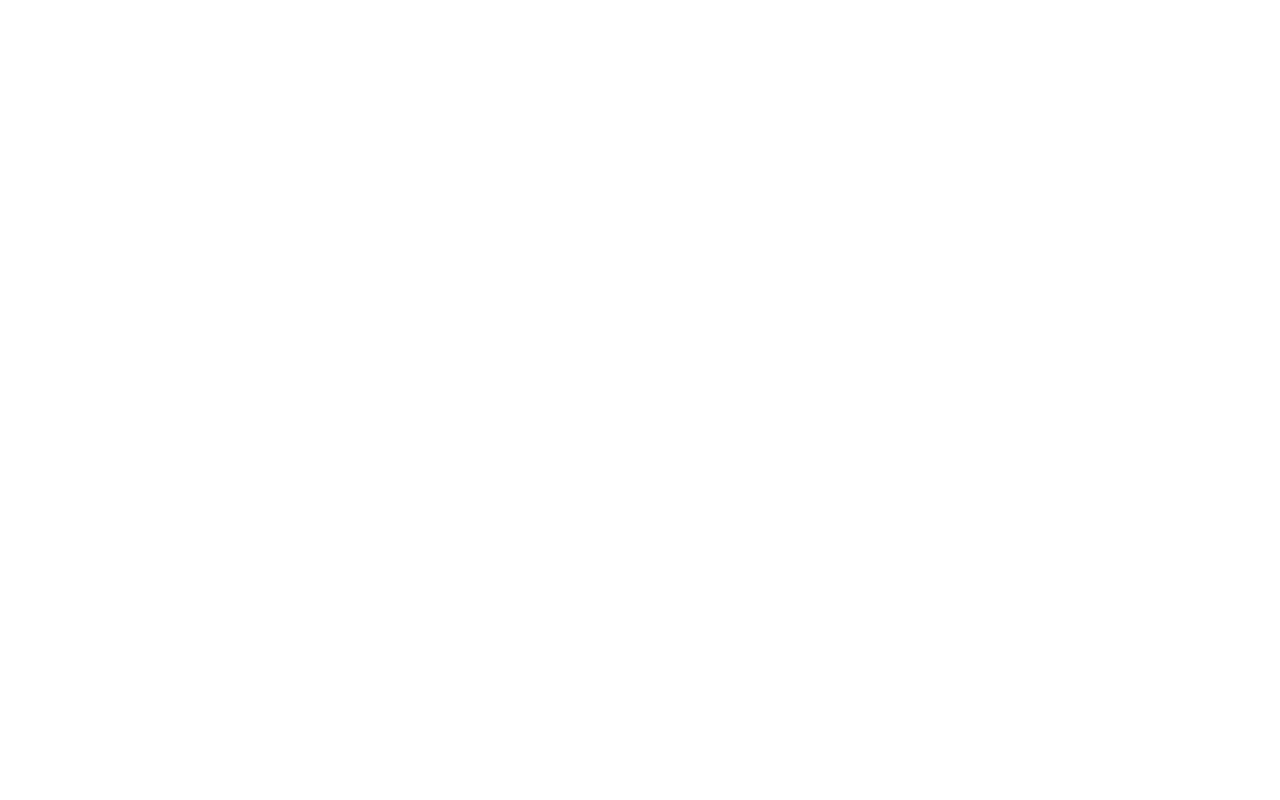
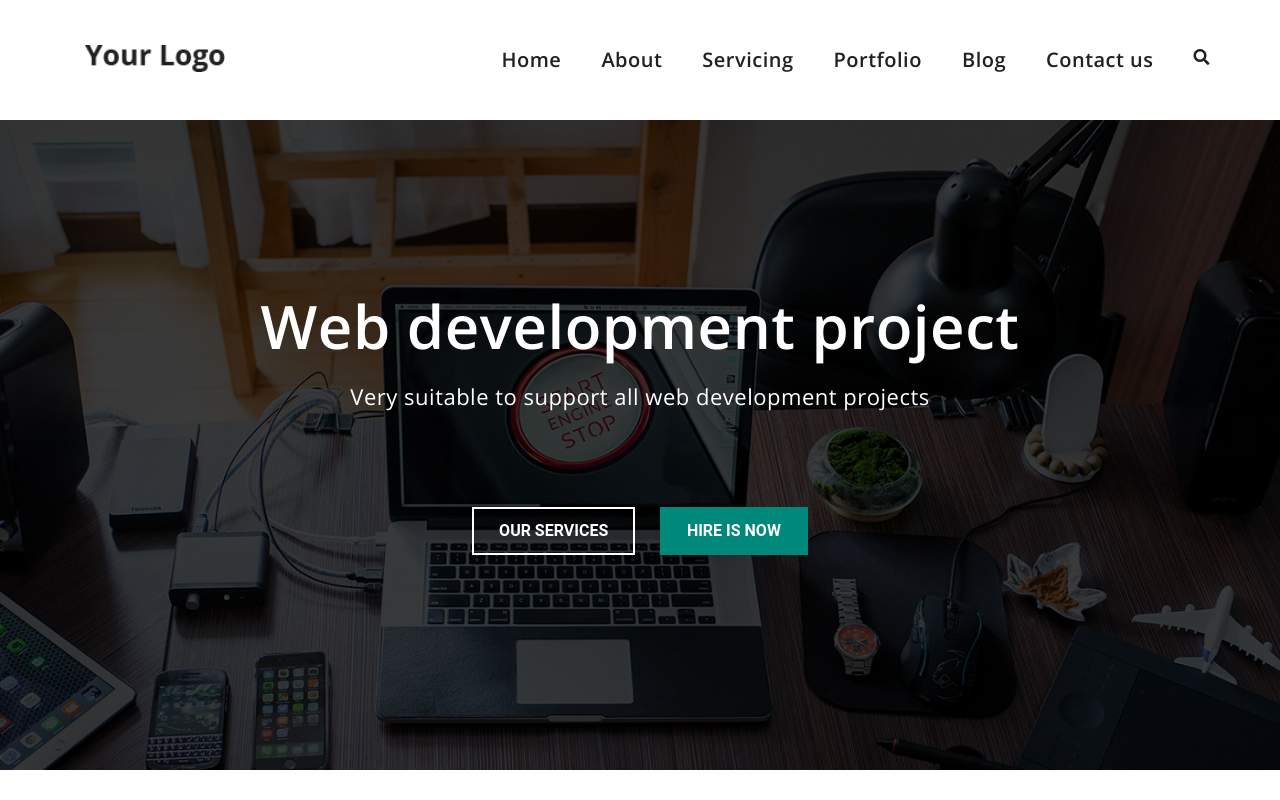
Before and after one commit to f1na1ik/TlayoutGulp, a website: page app/index.html in a window 1280 px wide. Drawn offline with Linux system fonts and the light colour scheme.

Commit message:
header ready, посмотреть видос про сетки bootstrap

```diff
--- a/app/index.html
+++ b/app/index.html
@@ -2,15 +2,54 @@
 <html lang="en">
 <head>
     <meta charset="UTF-8">
+    <title>Web development project</title>
     <link rel="stylesheet" href="css/libs.min.css">
     <link rel="stylesheet" href="fonts/fontawesome-free-5.10.0-web/css/all.min.css">
     <link rel="stylesheet" href="css/style.min.css">
-    <title></title>
-
 </head>
 <body>
+<!-----------------------------HEADER------------------------------------------>
+<header>
+    <div class="menu-bar">
+        <div class="container">
+            <div class="row">
+                <div class="col-xl-2">
+                    <img class="logo" src="img/logo.png">
+                </div>
+                <div class="co1-x1-8 ml-auto align-self-center">
+                    <nav>
+                        <ul class="menu d-flex justify-content-end">
+                            <li class="menu__item"><a href="#">Home</a></li>
+                            <li class="menu__item"><a href="#">About</a></li>
+                            <li class="menu__item"><a href="#">Servicing</a></li>
+                            <li class="menu__item"><a href="#">Portfolio</a></li>
+                            <li class="menu__item"><a href="#">Blog</a></li>
+                            <li class="menu__item"><a href="#">Contact us</a></li>
+                            <li class="menu__item"><i class="fas fa-search"></i></li>
+                        </ul>
+                    </nav>
+                </div>
+            </div>
+        </div>
+    </div>
+    <div class="header">
+        <div class="container">
+            <div class="row">
+                <div class="co1-x1-12">
+                    <h1 class="header__title">Web development project</h1>
+                    <p class="header__text">Very suitable to support all web development projects</p>
+                    <button class="button button_empty">OUR SERVICES</button>
+                    <button class="button button_full">HIRE IS NOW</button>
+                </div>
+            </div>
+        </div>
+    </div>
+</header>
 
 
+<!-------------------------FOOTER---------------------------------------------->
+
+<!------------------------JS, scripts------------------------------------------>
     <script src="js/libs.min.js"></script>
     <script src="js/main.js"></script>
 </body>
--- /dev/null
+++ b/app/sass/fonts.sass
@@ -0,0 +1,12 @@
+@font-face
+  font-family: 'Open Sans Bold'
+  src: url("../fonts/OpenSans-bold.ttf")
+@font-face
+  font-family: 'Open Sans Light'
+  src: url("../fonts/OpenSans-Light.ttf")
+@font-face
+  font-family: 'Open Sans Regular'
+  src: url("../fonts/OpenSans-Regular.ttf")
+@font-face
+  font-family: 'Open Sans Semibold'
+  src: url("../fonts/OpenSans-Semibold.ttf")
--- a/app/sass/style.sass
+++ b/app/sass/style.sass
@@ -1,11 +1,77 @@
+@import "fonts"
+@import "vars"
+
 *
   box-sizing: border-box
+body
+  color: #212121
+  font-family: $OSR
+  letter-spacing: 0.5px
 a
   text-decoration: none
+  color: #212121
 ul, li
   list-style: none
   margin: 0
   padding: 0
+  display: block
 h1,h2,h3,h4,h5,h6,p
   margin: 0
   padding: 0
+//-----------HEADER-NAVBAR
+.menu-bar
+  padding: 45px 0
+  .logo
+    width: 140px
+.menu__item
+  & a
+    font-size: 20px
+    font-family: $OSS
+    transition: .3s
+    &:hover
+      text-decoration: none
+      color: #b70000
+  & i
+    transition: .3s
+    &:hover
+      color: #b70000
+      cursor: pointer
+  & + &
+    margin-left: 40px
+//-------HEADER-CONTENT-----------------------------------
+.header
+  background-image: url(../img/header.png)
+  min-height: 650px
+  padding: 170px 0
+  text-align: center
+  color: #ffffff
+  background-size: cover
+  background-repeat: no-repeat
+  background-position: center
+  .row
+    display: block
+  &__title
+    font-size: 60px
+    margin-bottom: 23px
+    font-family: $OSS
+  &__text
+    font-size: 22px
+    line-height: 22px
+    margin-bottom: 100px
+.button
+  font-family: 'Roboto', sans-serif
+  font-weight: 700
+  color: #ffffff
+  padding: 10px 25px
+  margin: 0 10px
+  transition: .4s
+  &_empty
+    background: transparent
+    border: 2px solid white
+    &:hover
+      background-color: #0f6674
+  &_full
+    background-color: #00897b
+    border: 2px solid #00897b
+    &:hover
+      background-color: #0f6674
--- /dev/null
+++ b/app/sass/vars.sass
@@ -0,0 +1,4 @@
+$OSB: "Open Sans Bold", sans-serif
+$OSL: "Open Sans Light", sans-serif
+$OSR: "Open Sans Regular", sans-serif
+$OSS: "Open Sans Semibold", sans-serif
```
Also changed, not shown: app/css/fonts.css (added), app/css/fonts.min.css (added), app/css/media.css (added), app/css/media.min.css (added), app/css/mixins/font-face.css (added), app/css/mixins/font-face.min.css (added), app/css/style.css, app/css/style.min.css, app/css/vars.css (added), app/css/vars.min.css (added), app/fonts/OpenSans-Bold.ttf (added), app/fonts/OpenSans-Light.ttf (added), app/fonts/OpenSans-Regular.ttf (added), app/fonts/OpenSans-Semibold.ttf (added), 4 more files.
